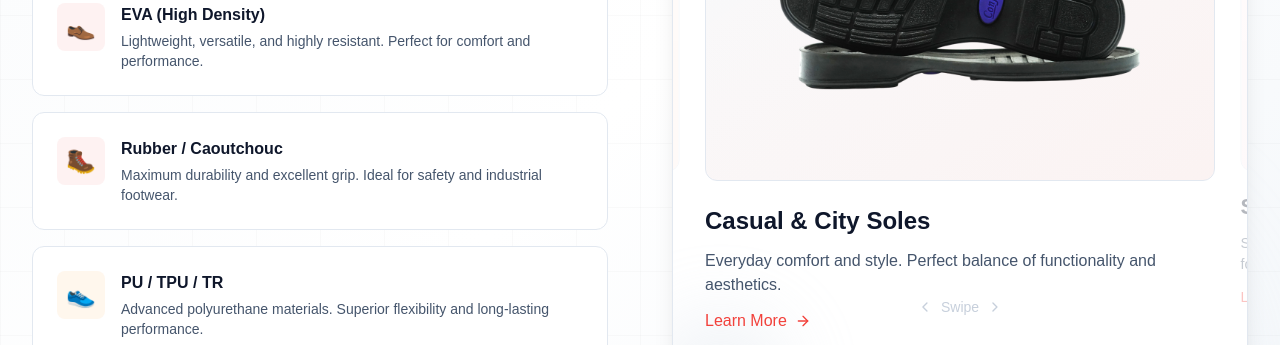
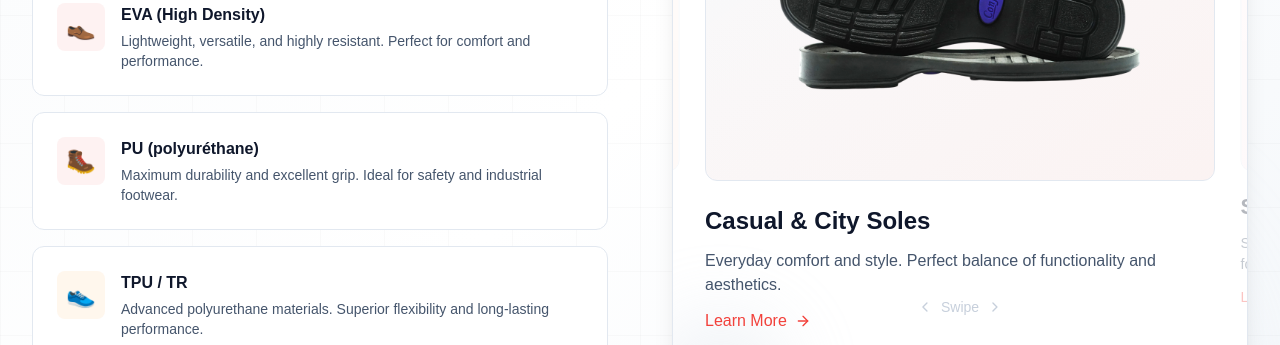
Before and after one commit to MANERO111/soles, a Next.js app: page / in a window 1280 px wide. Shown: the part 1560-1905 px from the top of the page. Built offline with nearby package versions, Linux system fonts and the light colour scheme.

Commit message:
remove rubber from sole material

```diff
--- a/src/app/homePage/components/productsSection.tsx
+++ b/src/app/homePage/components/productsSection.tsx
@@ -51,14 +51,14 @@ function ProductsSection() {
     },
     {
       icon: "🥾",
-      name: t('product.materials.rubber.name'),
-      description: t('product.materials.rubber.description'),
+      name: t('product.materials.pu.name'),
+      description: t('product.materials.pu.description'),
       color: "bg-red-50 border-red-200"
     },
     {
       icon: "👟",
-      name: t('product.materials.pu.name'),
-      description: t('product.materials.pu.description'),
+      name: t('product.materials.tpu.name'),
+      description: t('product.materials.tpu.description'),
       color: "bg-orange-50 border-orange-200"
     },
     {
--- a/src/app/locales/en/common.json
+++ b/src/app/locales/en/common.json
@@ -41,12 +41,12 @@
         "name": "EVA (High Density)",
         "description": "Lightweight, versatile, and highly resistant. Perfect for comfort and performance."
       },
-      "rubber": {
-        "name": "Rubber / Caoutchouc",
+      "pu": {
+        "name": "PU (polyuréthane) ",
         "description": "Maximum durability and excellent grip. Ideal for safety and industrial footwear."
       },
-      "pu": {
-        "name": "PU / TPU / TR",
+      "tpu": {
+        "name": "TPU / TR",
         "description": "Advanced polyurethane materials. Superior flexibility and long-lasting performance."
       },
       "leather": {
@@ -132,7 +132,7 @@
       },
       "innovation": {
         "title": "Complete Material Mastery",
-        "description": "We master all major sole materials: EVA high density, Rubber, PU, TPU, TR, Leather, PVC, and prefabricated soles. Our modern industrial machinery and expertise allow us to deliver exceptional quality across safety footwear, casual shoes, sandals, and custom designer solutions with superior performance and comfort.",
+        "description": "We master all major sole materials: EVA high density, PU, TPU, TR, Leather, PVC, and prefabricated soles. Our modern industrial machinery and expertise allow us to deliver exceptional quality across safety footwear, casual shoes, sandals, and custom designer solutions with superior performance and comfort.",
         "badge": "💡 Multi-Material"
       },
       "flexibility": {
@@ -404,7 +404,7 @@
       },
       "innovation": {
         "title": "Innovation & Technology",
-        "description": "Modern industrial machinery and constant development of new solutions. We master all materials: EVA, Rubber, PU, TPU, TR, Leather, PVC, and prefabricated soles."
+        "description": "Modern industrial machinery and constant development of new solutions. We master all materials: EVA, PU, TPU, TR, Leather, PVC, and prefabricated soles."
       },
       "customer": {
         "title": "Custom Solutions",
--- a/src/app/locales/fr/common.json
+++ b/src/app/locales/fr/common.json
@@ -41,12 +41,12 @@
         "name": "EVA (Haute Densité)",
         "description": "Léger, polyvalent et très résistant. Parfait pour le confort et la performance."
       },
-      "rubber": {
-        "name": "Caoutchouc",
+      "pu": {
+        "name": "PU (polyuréthane) ",
         "description": "Durabilité maximale et excellente adhérence. Idéal pour les chaussures de sécurité et industrielles."
       },
-      "pu": {
-        "name": "PU / TPU / TR",
+      "tpu": {
+        "name": "TPU / TR",
         "description": "Matériaux en polyuréthane avancé. Flexibilité supérieure et performance durable."
       },
       "leather": {
@@ -132,7 +132,7 @@
       },
       "innovation": {
         "title": "Maîtrise Complète des Matériaux",
-        "description": "Nous maîtrisons tous les principaux matériaux de semelles : EVA haute densité, Caoutchouc, PU, TPU, TR, Cuir, PVC et semelles préfabriquées. Notre machinerie industrielle moderne et notre expertise nous permettent de livrer une qualité exceptionnelle pour les chaussures de sécurité, les chaussures casual, les sandales et les solutions designer sur mesure avec performance et confort supérieurs.",
+        "description": "Nous maîtrisons tous les principaux matériaux de semelles : EVA haute densité, PU, TPU, TR, Cuir, PVC et semelles préfabriquées. Notre machinerie industrielle moderne et notre expertise nous permettent de livrer une qualité exceptionnelle pour les chaussures de sécurité, les chaussures casual, les sandales et les solutions designer sur mesure avec performance et confort supérieurs.",
         "badge": "💡 Multi-Matériaux"
       },
       "flexibility": {
@@ -404,7 +404,7 @@
       },
       "innovation": {
         "title": "Innovation & Technologie",
-        "description": "Machinerie industrielle moderne et développement constant de nouvelles solutions. Nous maîtrisons tous les matériaux : EVA, Caoutchouc, PU, TPU, TR, Cuir, PVC et semelles préfabriquées."
+        "description": "Machinerie industrielle moderne et développement constant de nouvelles solutions. Nous maîtrisons tous les matériaux : EVA, PU, TPU, TR, Cuir, PVC et semelles préfabriquées."
       },
       "customer": {
         "title": "Solutions Sur Mesure",
--- a/src/app/products/components/ProductsShowcase.tsx
+++ b/src/app/products/components/ProductsShowcase.tsx
@@ -25,10 +25,11 @@ interface Category {
 
 const ProductsShowcase: React.FC = () => {
   const [products, setProducts] = useState<Product[]>([
-    {id : 1, name: 'sole 1', price: 70, originalPrice: 0, description: 'shoes sole ', image_url: '2.png', category_id: '1', rating: 5, stock_quantity: 50},
-    {id : 2, name: 'sole 2', price: 80, originalPrice: 0, description: 'shoes sole ', image_url: '3.png', category_id: '2', rating: 5, stock_quantity: 50},
-    {id : 3, name: 'sole 3', price: 65, originalPrice: 0, description: 'shoes sole ', image_url: '7.png', category_id: '3', rating: 5, stock_quantity: 50},
-    {id : 4, name: 'sole 4', price: 85, originalPrice: 0, description: 'shoes sole ', image_url: '15.png', category_id: '4', rating: 5, stock_quantity: 50}
+    {id : 1, name: 'échantillon 1', price: 70, originalPrice: 0, description: 'échantillon sole ', image_url: '2.png', category_id: '1', rating: 5, stock_quantity: 50},
+    {id : 2, name: 'échantillon 2', price: 80, originalPrice: 0, description: 'échantillon sole ', image_url: '3.png', category_id: '2', rating: 5, stock_quantity: 50},
+    {id : 3, name: 'échantillon 3', price: 65, originalPrice: 0, description: 'échantillon sole ', image_url: '7.png', category_id: '3', rating: 5, stock_quantity: 50},
+    {id : 4, name: 'échantillon 4', price: 85, originalPrice: 0, description: 'échantillon sole ', image_url: '15.png', category_id: '4', rating: 5, stock_quantity: 50},
+    {id : 5, name: 'échantillon 5', price: 85, originalPrice: 0, description: 'échantillon sole ', image_url: '17.png', category_id: '5', rating: 5, stock_quantity: 50}
   ]);
   const [categories, setCategories] = useState<Category[]>([]);
   const [filteredProducts, setFilteredProducts] = useState<Product[]>([]);
```
